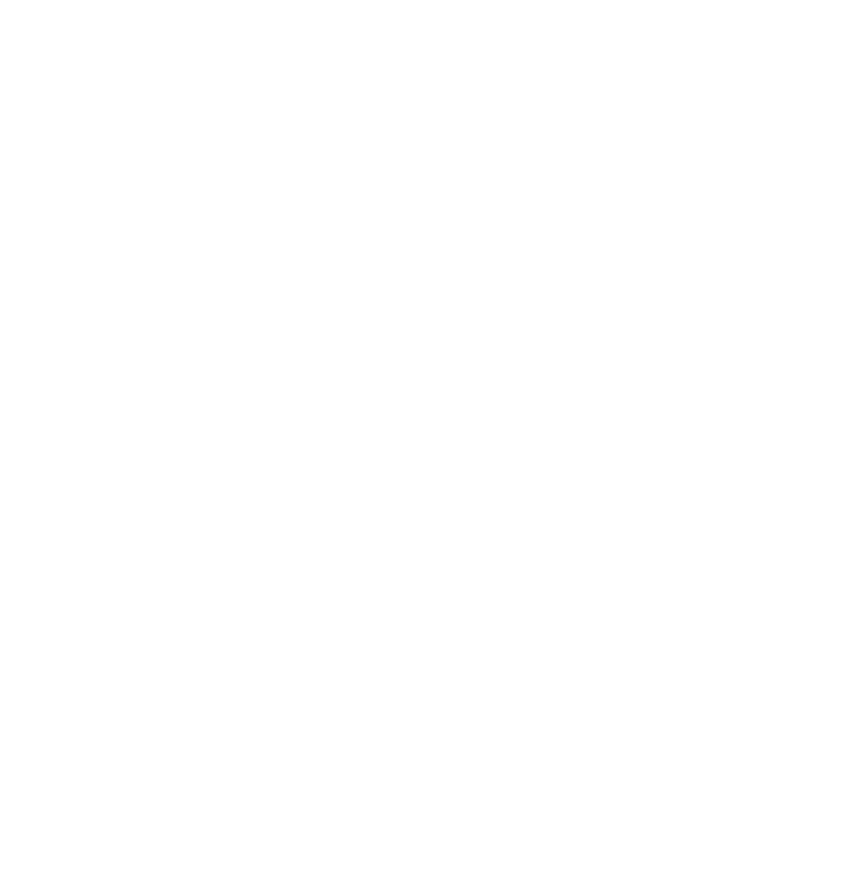
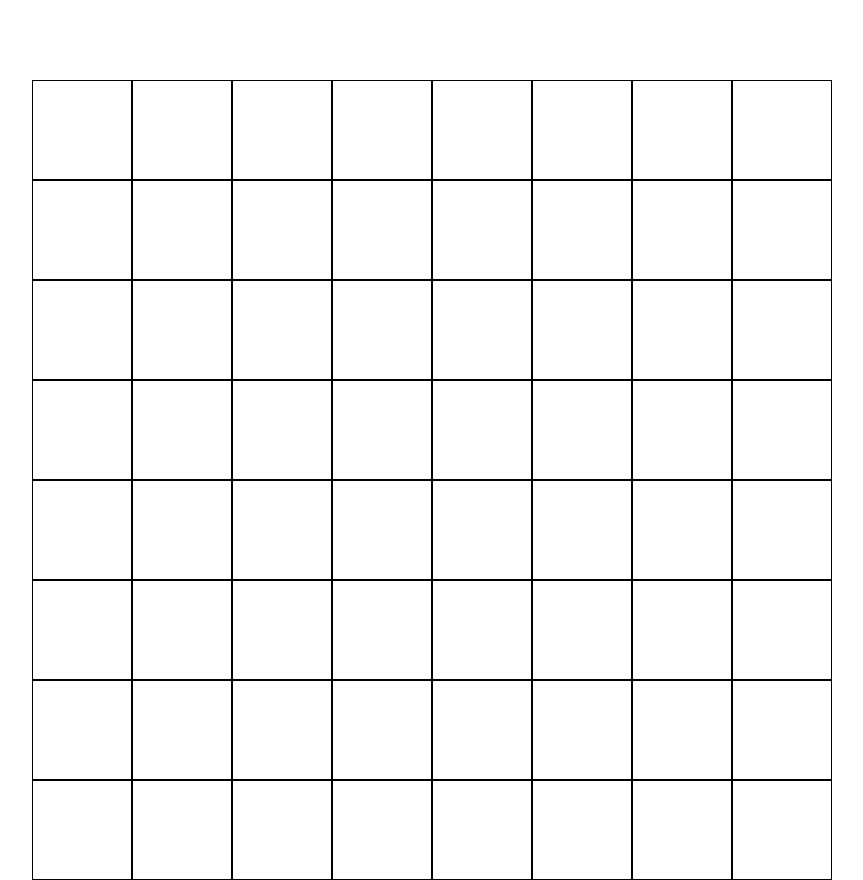
Before and after one commit to halsschmerzen/etch-a-sketch, a plain HTML site: page index.html in a window 1280 px wide. Shown: the whole page, without its empty margins (208-1071 px from the left). Before the commit the page ends 800 px from the top, so only its background shows below. Drawn offline with Linux system fonts and the light colour scheme.

Commit message:
Wrote JS Logic, added according CSS

```diff
--- a/index.html
+++ b/index.html
@@ -9,7 +9,7 @@
   </head>
   <body>
 
-    <div class="sketch-container">
+    <div id="sketch-container">
 
     </div>
     <script src="script.js"></script>
--- a/script.js
+++ b/script.js
@@ -1 +1,24 @@
-const squareContainer = document.querySelector(".sketch-container");
+const squareContainer = document.getElementById("sketch-container");
+
+// squareContainer.style.border = "2px solid red";
+
+function makeRows(rows, columns) {
+    // Create Rows
+  for (let i = 0; i < rows; i++) {
+    let row = document.createElement("div");
+    squareContainer.appendChild(row);
+    row.className = "divRow";
+
+    // Create Columns
+
+    for(let i = 0; i < columns; i++) {
+        let column = document.createElement("div");
+        row.appendChild(column);
+        column.className = "divColumn";
+
+    }
+
+  }
+}
+
+makeRows(8,8);
```
